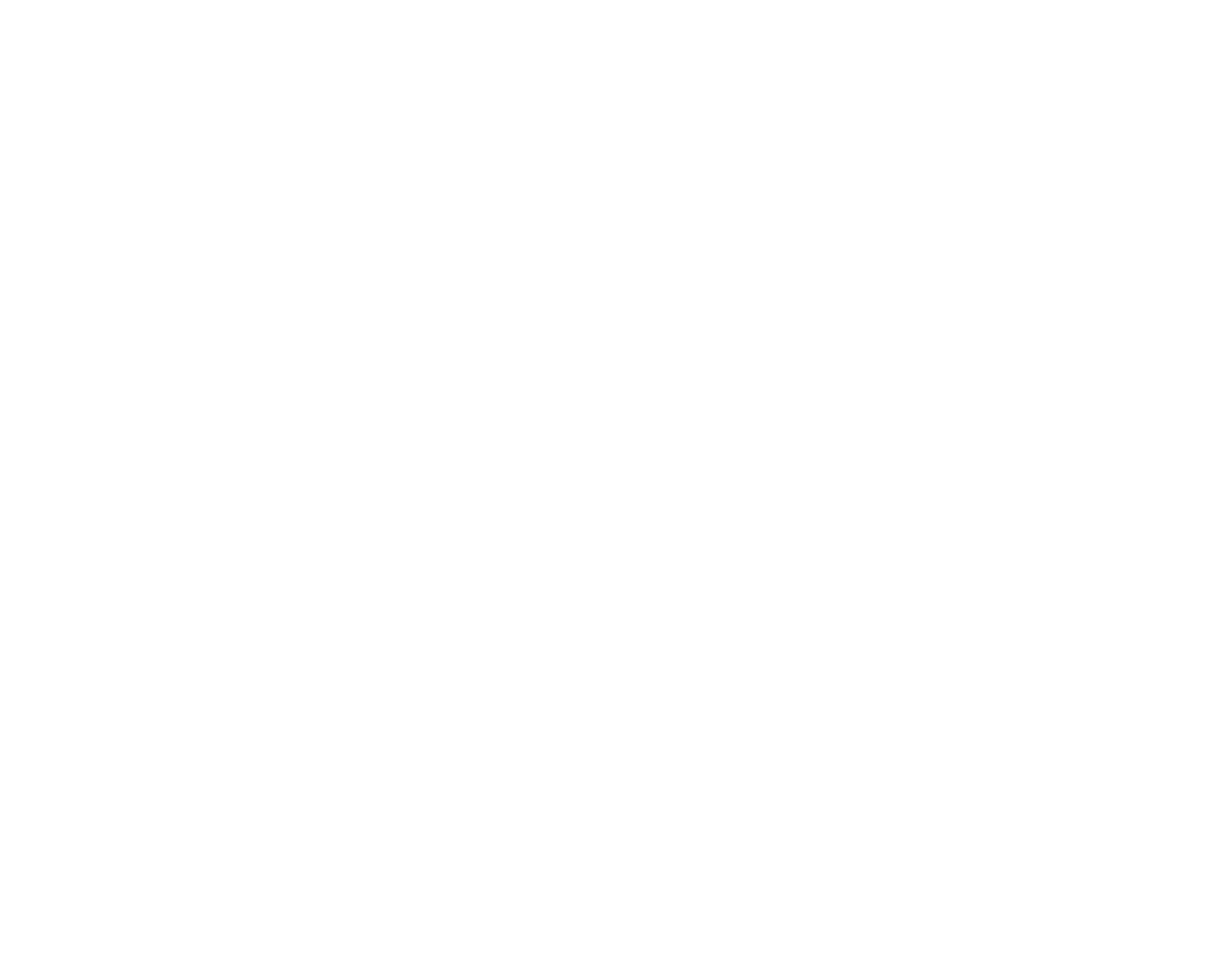
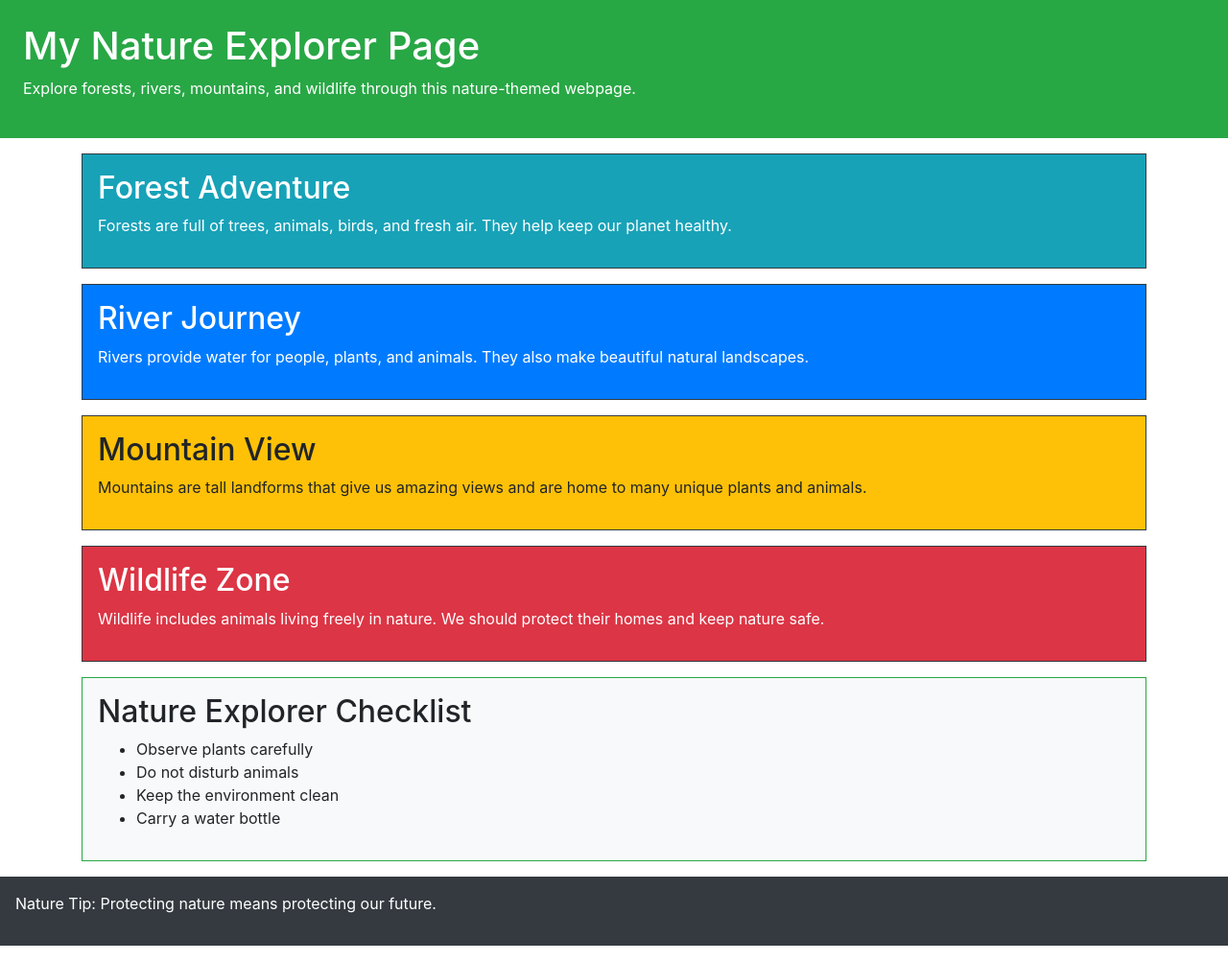
Before and after one commit to surt1yo/html, a plain HTML site: page boot/boot3/afterclass.html in a window 1280 px wide. Shown: the whole page at 96% size. Before the commit the page ends 800 px from the top, so only its background shows below. Drawn offline with nearby package versions, Linux system fonts and the light colour scheme.

Commit message:
initial commit

```diff
--- a/boot/boot3/afterclass.html
+++ b/boot/boot3/afterclass.html
@@ -5,3 +5,58 @@
     and a footer while practising spacing, containers,
     colour classes, padding, and borders.
                                                     -->
+<!DOCTYPE html>
+<html lang="en">
+    <head>
+        <meta charset="utf-8">
+        <meta name="viewport" content="width=device-width">
+        <title>My Nature Explorer Page</title>
+
+        <link rel="stylesheet" href="https://cdn.jsdelivr.net/npm/bootstrap@4.5.2/dist/css/bootstrap.min.css">
+    </head>
+    <body>
+        <div class="container-fluid bg-success text-white p-4">
+            <h1>My Nature Explorer Page</h1>
+            <p>Explore forests, rivers, mountains, and wildlife through this nature-themed webpage.</p>
+        </div>
+        <div class="container">
+            <div class="bg-info text-white p-3 my-3 border border-dark">
+                <h2>Forest Adventure</h2>
+                <p>
+                    Forests are full of trees, animals, birds, and fresh air. They help keep our planet healthy.
+                </p>
+            </div>
+            <div class="bg-primary text-white p-3 my-3 border border-dark">
+                <h2>River Journey</h2>
+                <p>
+                    Rivers provide water for people, plants, and animals. They also make beautiful natural landscapes.
+                </p>
+            </div>
+            <div class="bg-warning p-3 my-3 border border-dark">
+                <h2>Mountain View</h2>
+                <p>
+                    Mountains are tall landforms that give us amazing views and are home to many unique plants and animals.
+                </p>
+            </div>
+            <div class="bg-danger text-white p-3 my-3 border border-dark">
+                <h2>Wildlife Zone</h2>
+                <p>
+                    Wildlife includes animals living freely in nature. We should protect their homes and keep nature safe.
+                </p>
+            </div>
+            <div class="bg-light p-3 my-3 border border-success">
+                <h2>Nature Explorer Checklist</h2>
+                <ul>
+                    <li>Observe plants carefully</li>
+                    <li>Do not disturb animals</li>
+                    <li>Keep the environment clean</li>
+                    <li>Carry a water bottle</li>
+                </ul>
+            </div>
+        </div>
+        <div class="container-fluid bg-dark text-white p-3 my-3">
+            <p>Nature Tip: Protecting nature means protecting our future.</p>
+        </div>
+
+    </body>
+</html>
```
Also changed, not shown: boot/boot3/style.css (deleted).
